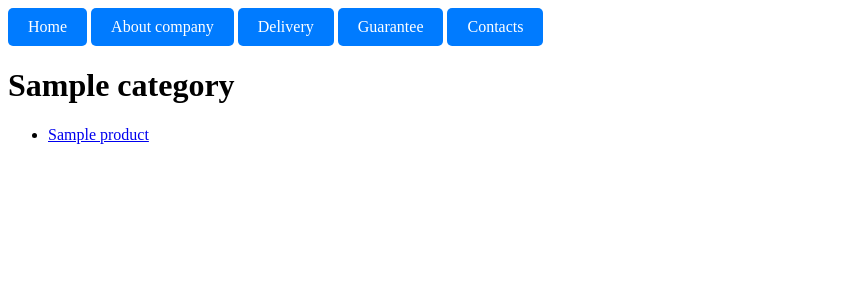
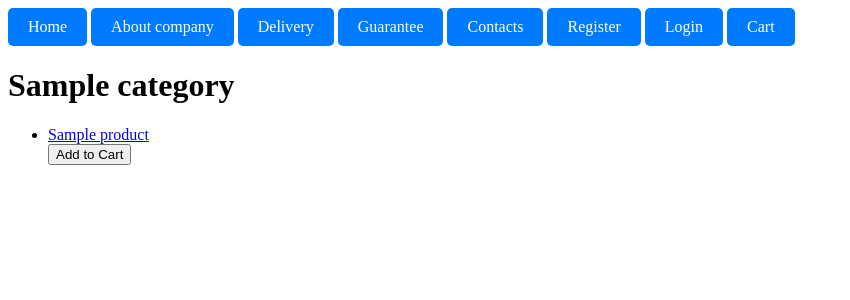
Before and after one commit to dinidev1234/ecommerce, a Django app: page /category/1/ in a window 1280 px wide. Shown: the top 300 px of the page, without its empty margins (0-850 px from the left). Run offline with Django 4.2, Linux system fonts and the light colour scheme; tables that the repository leaves empty hold one stand-in row (values such as "Sample post").

Commit message:
Added reg/log system

```diff
--- a/ECommerceSite/settings.py
+++ b/ECommerceSite/settings.py
@@ -52,6 +52,8 @@ MIDDLEWARE = [
     'django.middleware.clickjacking.XFrameOptionsMiddleware',
 ]
 
+SESSION_ENGINE = 'django.contrib.sessions.backends.db'  # Используем БД для хранения сессий
+SESSION_COOKIE_AGE = 1209600
 ROOT_URLCONF = 'ECommerceSite.urls'
 
 TEMPLATES = [
@@ -129,3 +131,5 @@ STATICFILES_DIRS = [os.path.join(BASE_DIR, 'store', 'static')]
 
 MEDIA_URL = '/media/'
 MEDIA_ROOT = os.path.join(BASE_DIR, 'store/media')
+LOGIN_REDIRECT_URL = 'home'
+LOGOUT_REDIRECT_URL = 'home'
--- a/ECommerceSite/urls.py
+++ b/ECommerceSite/urls.py
@@ -14,6 +14,8 @@ Including another URLconf
     1. Import the include() function: from django.urls import include, path
     2. Add a URL to urlpatterns:  path('blog/', include('blog.urls'))
 """
+from django.conf import settings
+from django.conf.urls.static import static
 from django.contrib import admin
 from django.urls import path, include
 
@@ -21,3 +23,6 @@ urlpatterns = [
     path('admin/', admin.site.urls),
     path('', include('store.urls'))
 ]
+
+if settings.DEBUG:
+    urlpatterns += static(settings.MEDIA_URL, document_root=settings.MEDIA_ROOT)
--- a/store/models.py
+++ b/store/models.py
@@ -1,3 +1,4 @@
+from django.contrib.auth.models import User
 from django.db import models
 
 
@@ -19,3 +20,8 @@ class Product(models.Model):
 
     def __str__(self):
         return self.name
+
+
+class Cart(models.Model):
+    user = models.ForeignKey(User, on_delete=models.CASCADE)
+    products = models.ManyToManyField(Product)
--- a/store/templates/store/base.html
+++ b/store/templates/store/base.html
@@ -13,6 +13,14 @@
 <a href="{% url 'delivery' %}" class="button">Delivery</a>
 <a href="{% url 'guarantee' %}" class="button">Guarantee</a>
 <a href="{% url 'contacts' %}" class="button">Contacts</a>
+<a href="{% url 'register' %}" class="button">Register</a>
+<a href="{% url 'login' %}" class="button">Login</a>
+<a href="{% url 'view_cart' %}" class="button">Cart</a>
+{% if user.is_authenticated %}
+<a href="{% url 'logout' %}" class="button">Logout</a>
+{% endif %}
+
+
 
 {% block main %}
 {% for c in cats %}
--- a/store/templates/store/category.html
+++ b/store/templates/store/category.html
@@ -3,7 +3,11 @@
 <h1>{{ category.name }}</h1>
     <ul>
         {% for product in products %}
-            <li><a href="{% url 'product' category.pk product.pk %}">{{ product.name }}</a></li>
+            <li><a href="{% url 'product' category.pk product.pk %}">{{ product.name }}</a>
+        <form method="post" action="{% url 'add_to_cart' product.id %}">
+                    {% csrf_token %}
+                    <input type="submit" value="Add to Cart">
+                </form></li>
         {% endfor %}
     </ul>
 {% endblock %}
--- a/store/templates/store/product.html
+++ b/store/templates/store/product.html
@@ -1,5 +1,6 @@
 {% extends 'base.html' %}
 {% block main %}
+<p><img src="{{ product.image.url }}" alt="{{ product.name }} Image"></p>
 <h1>{{ product.name }}</h1>
     <p>{{ product.description }}</p>
     <!-- Другие характеристики товара -->
--- /dev/null
+++ b/store/templates/store/registration/logout.html
@@ -0,0 +1,4 @@
+<form method="post" action="{% url 'logout' %}">
+    {% csrf_token %}
+    <button type="submit">Logout</button>
+</form>
--- a/store/urls.py
+++ b/store/urls.py
@@ -1,13 +1,20 @@
+from django.contrib.auth.views import LogoutView, LoginView
 from django.urls import path
-from .views import home, description, delivery, guarantee, contacts, category_view, product_view
+from .views import home, description, delivery, guarantee, contacts, category_view, product_view, register, add_to_cart, \
+    view_cart
 
 urlpatterns = [
     path('', home, name='home'),
+    path('login/', LoginView.as_view(), name='login'),
+    path('logout/', LogoutView.as_view(), name='logout'),
+    path('register/', register, name='register'),
     path('about-company/', description, name='description'),
     path('delivery/', delivery, name='delivery'),
     path('guarantee/', guarantee, name='guarantee'),
     path('contacts/', contacts, name='contacts'),
     path('category/<int:pk>/', category_view, name='category'),
-    path('category/<int:category_pk>/product/<int:product_pk>/', product_view, name='product')
+    path('category/<int:category_pk>/product/<int:product_pk>/', product_view, name='product'),
+    path('add-to-cart/<int:product_id>/', add_to_cart, name='add_to_cart'),
+    path('cart/', view_cart, name='view_cart'),
 
 ]
--- a/store/views.py
+++ b/store/views.py
@@ -1,10 +1,42 @@
-from django.shortcuts import render
+from django.contrib.auth import login
+from django.contrib.auth.forms import UserCreationForm
+from django.shortcuts import render, redirect
 from django.views.generic import ListView, DetailView
 
 from .models import Product, Category
 
 
 # Create your views here.
+
+
+def register(request):
+    if request.method == 'POST':
+        form = UserCreationForm(request.POST)
+        if form.is_valid():
+            user = form.save()
+            login(request, user)
+            return redirect('home')  # Redirect to a success page
+    else:
+        form = UserCreationForm()
+    return render(request, 'registration/register.html', {'form': form})
+
+
+def add_to_cart(request, product_id):
+    product = Product.objects.get(pk=product_id)
+    cart = request.session.get('cart', [])
+    cart.append({
+        'id': product.id,
+        'name': product.name,
+        'price': float(product.price),
+    })
+    request.session['cart'] = cart
+    return redirect('home')
+
+
+def view_cart(request):
+    cart = request.session.get('cart', [])
+    return render(request, 'cart.html', {'cart': cart})
+
 
 def category_view(request, pk):
     category = Category.objects.get(pk=pk)
```
Also changed, not shown: store/templates/store/cart.html (added, +11 -0 lines), store/templates/store/registration/login.html (added, +19 -0 lines), store/templates/store/registration/register.html (added, +16 -0 lines), store/migrations/0008_alter_product_category_cart.py (added).
